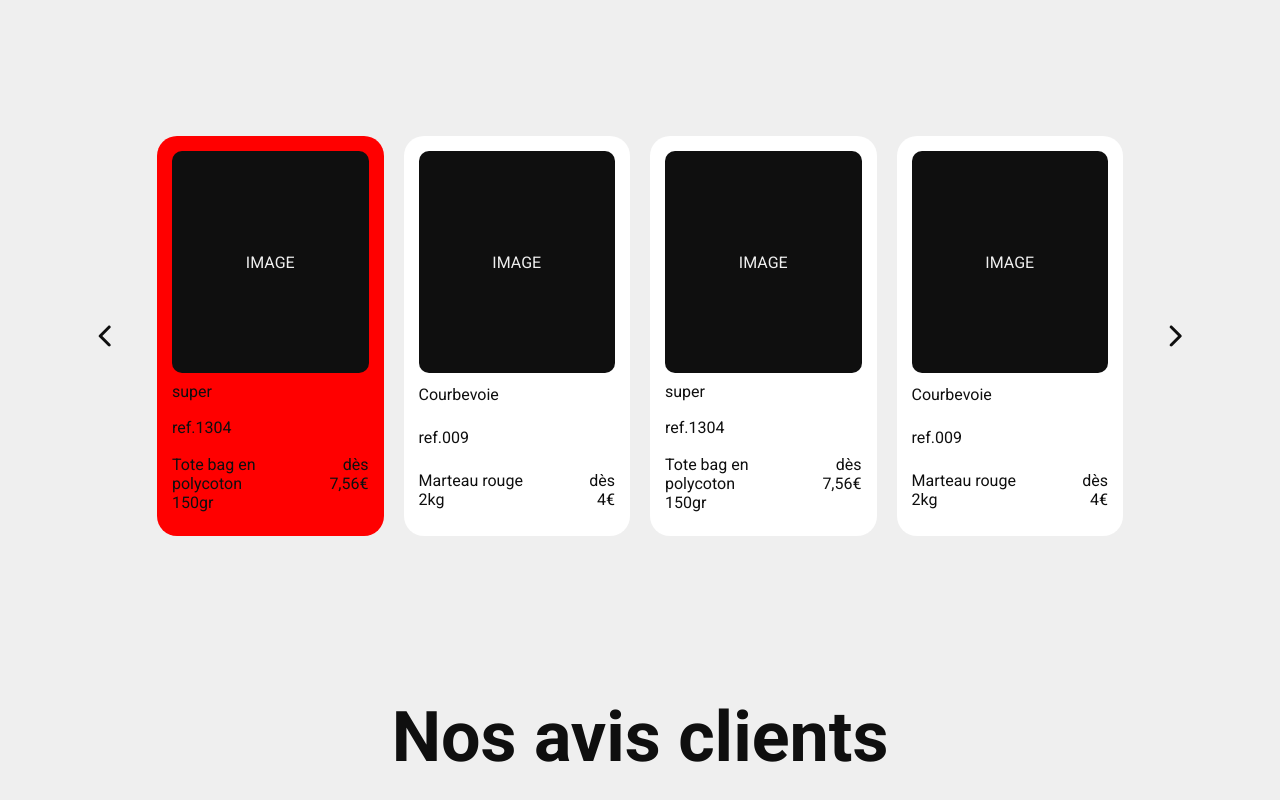
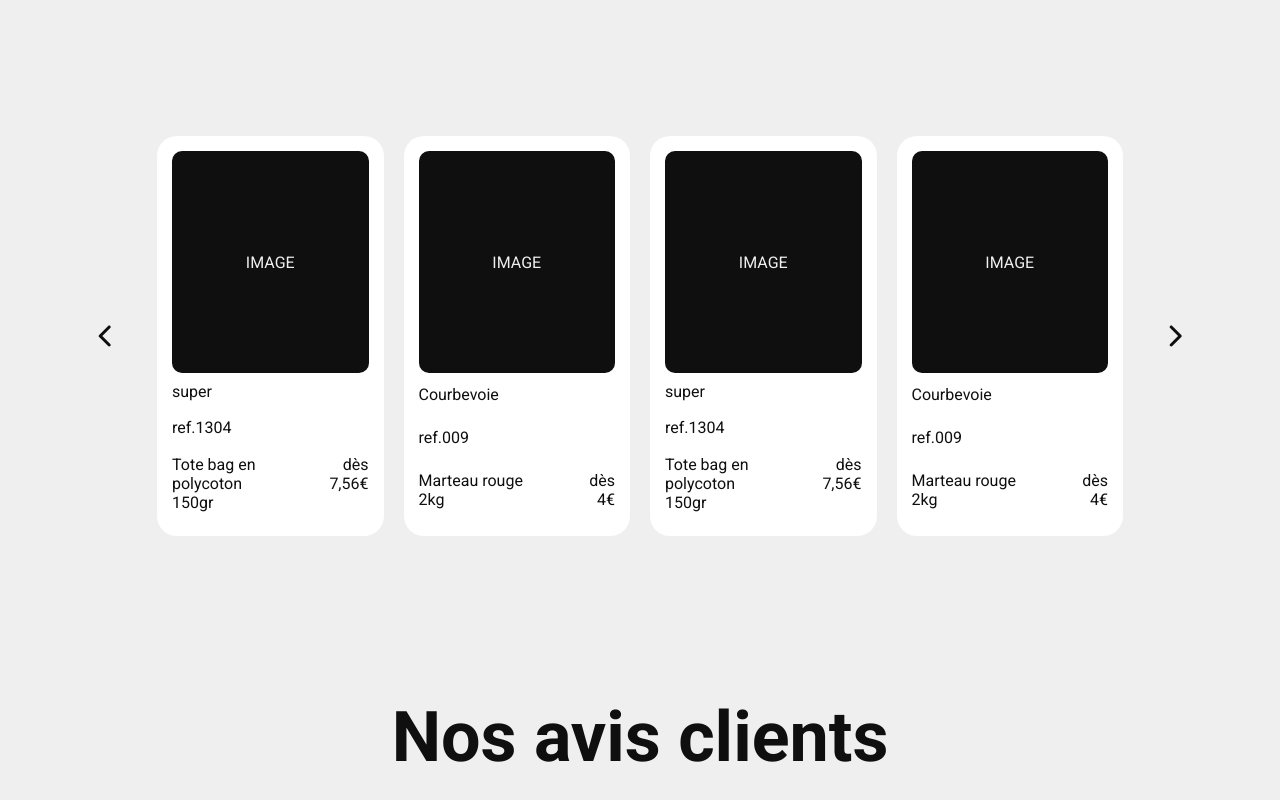
Before and after one commit to Scharlyopitz/One-comm, a React (Vite) app: page /objetsPublicitaires in a window 1280 px wide. Shown: the part 3048-3848 px from the top of the page. Built offline with nearby package versions, Linux system fonts and the light colour scheme.

Commit message:
suppression couleurs

```diff
--- a/src/sass/pages/objetsPublicitaires/_objetsPublicitaires.scss
+++ b/src/sass/pages/objetsPublicitaires/_objetsPublicitaires.scss
@@ -154,14 +154,6 @@
           padding: 15px;
           border-radius: calc(20px);
 
-          &:first-child {
-            background-color: red;
-          }
-
-          &:last-child {
-            background-color: yellow;
-          }
-
           .infos {
             display: flex;
             flex-direction: column;
--- a/src/style/style.css
+++ b/src/style/style.css
@@ -753,12 +753,6 @@ li {
   padding: 15px;
   border-radius: 20px;
 }
-.OPSection2 .tendance .carroussel .bestSellerContainer .bestSeller:first-child {
-  background-color: red;
-}
-.OPSection2 .tendance .carroussel .bestSellerContainer .bestSeller:last-child {
-  background-color: yellow;
-}
 .OPSection2 .tendance .carroussel .bestSellerContainer .bestSeller .infos {
   display: flex;
   flex-direction: column;
```
Also changed, not shown: 1 other file (tests, documents, lock files or other folders).
